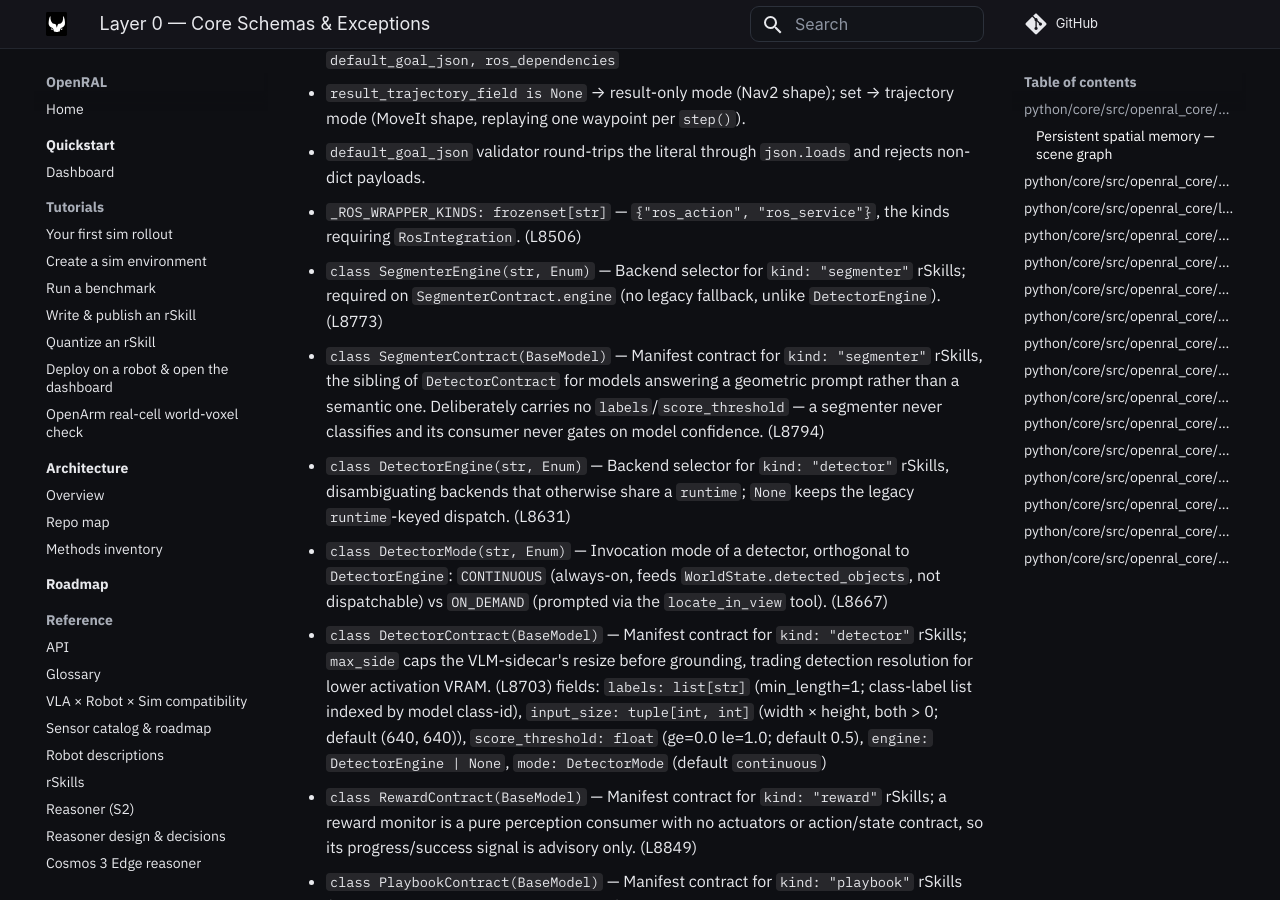
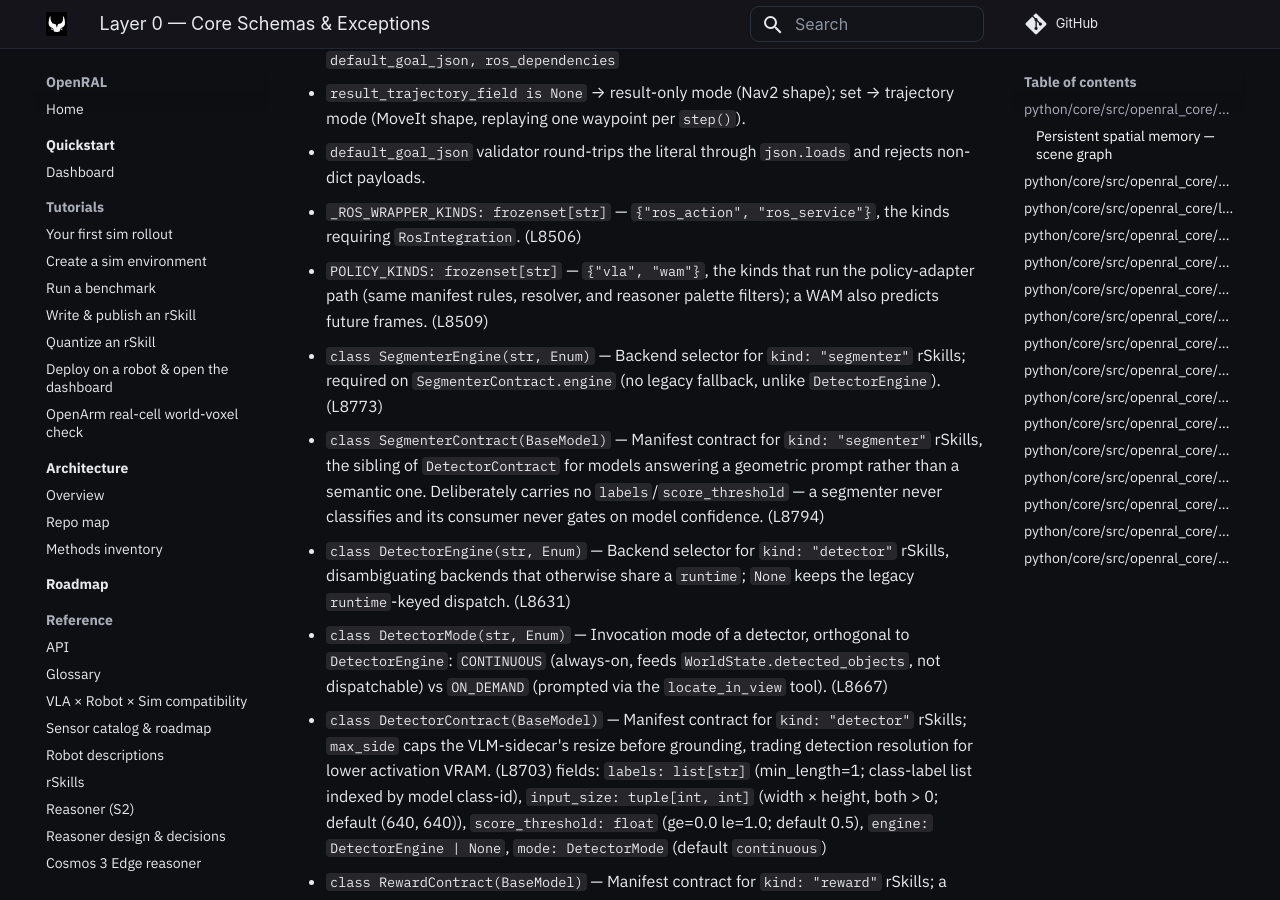
Before and after one commit to OpenRAL/openral, an MkDocs documentation site: the page built from docs/methods/00-core-schemas.md, in a window 1280 px wide and 900 px high, scrolled down 25979 px. Built offline with MkDocs 1.6.1 and Material for MkDocs 9.7.7, drawn with Linux system fonts in a browser that asks for light colours; comment, search, counter and statistics services are not loaded.

Commit message:
docs(methods): document POLICY_KINDS
Co-Authored-By: Claude Opus 5.5 <noreply@anthropic.com>
Signed-off-by: Adrian <adrianllopart@gmail.com>

```diff
--- a/docs/methods/00-core-schemas.md
+++ b/docs/methods/00-core-schemas.md
@@ -332,6 +332,7 @@ _Advisory, queryable Layer-2 world model the S2 Reasoner consults to recall obje
   - `result_trajectory_field is None` → result-only mode (Nav2 shape); set → trajectory mode (MoveIt shape, replaying one waypoint per `step()`).
   - `default_goal_json` validator round-trips the literal through `json.loads` and rejects non-dict payloads.
 - `_ROS_WRAPPER_KINDS: frozenset[str]` — `{"ros_action", "ros_service"}`, the kinds requiring `RosIntegration`. (L8506)
+- `POLICY_KINDS: frozenset[str]` — `{"vla", "wam"}`, the kinds that run the policy-adapter path (same manifest rules, resolver, and reasoner palette filters); a WAM also predicts future frames. (L8509)
 - `class SegmenterEngine(str, Enum)` — Backend selector for `kind: "segmenter"` rSkills; required on `SegmenterContract.engine` (no legacy fallback, unlike `DetectorEngine`). (L8773)
 - `class SegmenterContract(BaseModel)` — Manifest contract for `kind: "segmenter"` rSkills, the sibling of `DetectorContract` for models answering a geometric prompt rather than a semantic one. Deliberately carries no `labels`/`score_threshold` — a segmenter never classifies and its consumer never gates on model confidence. (L8794)
 - `class DetectorEngine(str, Enum)` — Backend selector for `kind: "detector"` rSkills, disambiguating backends that otherwise share a `runtime`; `None` keeps the legacy `runtime`-keyed dispatch. (L8631)
```
